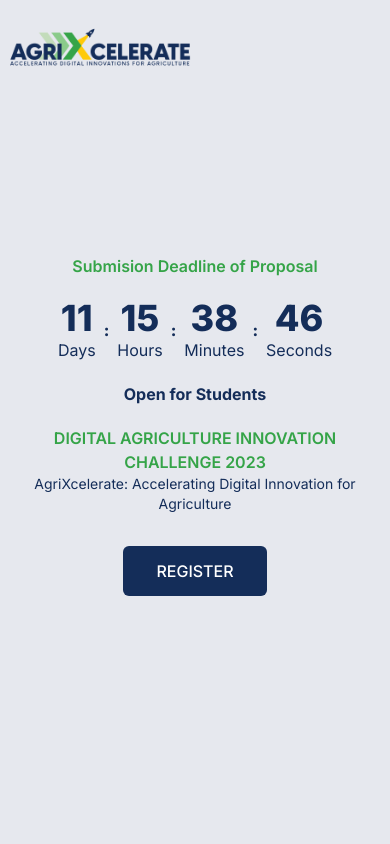
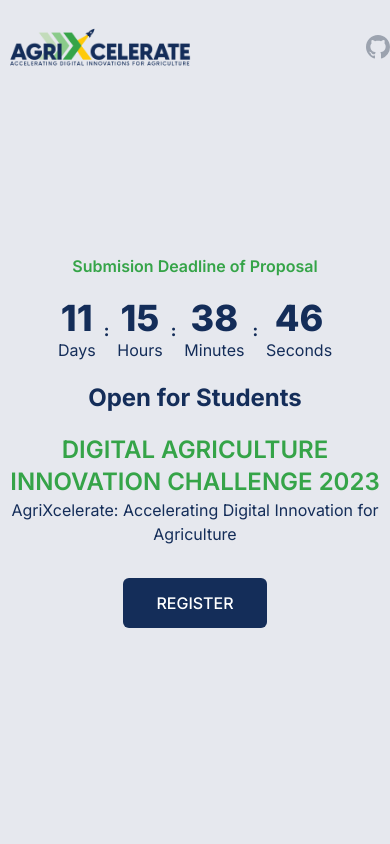
Before and after one commit to IamRimuruTempest/agrixcelerate, a Next.js app: page / in a window 390 px wide. Shown: the top 844 px of the page. Built offline with nearby package versions, Linux system fonts and the light colour scheme.

Commit message:
Initial Commit

```diff
--- a/src/app/Timer/index.js
+++ b/src/app/Timer/index.js
@@ -49,7 +49,7 @@
       <section>
         <div className="relative h-screen">
           <div className="flex flex-col justify-items-center items-center text-center max-w-screen-xl  mx-auto py-20 md:py-24">
-            <p className="text-[#35A448] text:1xl lg:text-4xl font-semibold mb-5 mt-20 ">
+            <p className="text-[#35A448] text:2xl lg:text-4xl font-semibold mb-5 mt-20 ">
               {" "}
               Submision Deadline of Proposal
             </p>
@@ -87,10 +87,10 @@
             <Openfor />
 
             <div className="mx-2">
-              <h1 className="text-[#35A448] text-1xl lg:text-2xl uppercase font-semibold">
+              <h1 className="text-[#35A448] text-2xl lg:text-3xl uppercase font-semibold">
                 Digital Agriculture Innovation Challenge 2023
               </h1>
-              <p className="text-[#142D59] text-sm lg:text-lg">
+              <p className="text-[#142D59] text-md lg:text-lg">
                 AgriXcelerate: Accelerating Digital Innovation for Agriculture
               </p>
             </div>
--- /dev/null
+++ b/src/app/components/Header.js
@@ -0,0 +1,56 @@
+import Image from "next/image";
+export default function Header() {
+  return (
+    <>
+      <header className="relative w-full mx-auto bg-[#e6e8ee] ">
+        <div className="max-w-screen-xl mx-auto">
+          <div className="flex justify-between items-center py-6 md:justify-start md:space-x-10">
+            <div className="lg:w-0 lg:flex-1">
+              <Image
+                height={200}
+                width={200}
+                src="/agrixcelerate.png"
+                alt="logo"
+                sizes="(max-width: 768px) 100vw"
+                objectFit="none"
+              />
+            </div>
+            <div className="-mr-2 -my-2 md:hidden">
+              <button className="inline-flex items-center justify-center p-2 rounded-md text-gray-400 hover:text-gray-500 hover:bg-gray-100 focus:outline-none focus:bg-gray-100 focus:text-gray-500 transition duration-150 ease-in-out">
+                <svg
+                  xmlns="http://www.w3.org/2000/svg"
+                  viewBox="0 0 16 16"
+                  fill="currentColor"
+                  className="h-6 w-6"
+                  aria-hidden="true"
+                >
+                  <path d="M8 0C3.58 0 0 3.58 0 8c0 3.54 2.29 6.53 5.47 7.59.4.07.55-.17.55-.38 0-.19-.01-.82-.01-1.49-2.01.37-2.53-.49-2.69-.94-.09-.23-.48-.94-.82-1.13-.28-.15-.68-.52-.01-.53.63-.01 1.08.58 1.23.82.72 1.21 1.87.87 2.33.66.07-.52.28-.87.51-1.07-1.78-.2-3.64-.89-3.64-3.95 0-.87.31-1.59.82-2.15-.08-.2-.36-1.02.08-2.12 0 0 .67-.21 2.2.82.64-.18 1.32-.27 2-.27.68 0 1.36.09 2 .27 1.53-1.04 2.2-.82 2.2-.82.44 1.1.16 1.92.08 2.12.51.56.82 1.27.82 2.15 0 3.07-1.87 3.75-3.65 3.95.29.25.54.73.54 1.48 0 1.07-.01 1.93-.01 2.2 0 .21.15.46.55.38A8.013 8.013 0 0016 8c0-4.42-3.58-8-8-8z"></path>
+                </svg>
+              </button>
+            </div>
+            <nav className="hidden md:flex space-x-10">
+              <a
+                className="text-base leading-6 font-medium text-secondary-500 hover:text-primary-500 border-transparent border-b-2 hover:border-primary-500 hover:border-b-primary hover:border-b-2 focus:outline-none focus:text-primary-500 transition duration-300"
+                href="/home"
+              >
+                Home
+              </a>
+              <a
+                className="text-base leading-6 font-medium text-secondary-500 hover:text-primary-500 border-transparent border-b-2 hover:border-primary-500 hover:border-b-primary hover:border-b-2 focus:outline-none focus:text-primary-500 transition duration-300"
+                href="/blog"
+              >
+                Blog
+              </a>
+              <a
+                className="text-base leading-6 font-medium text-secondary-500 hover:text-primary-500 border-transparent border-b-2 hover:border-primary-500 hover:border-b-primary hover:border-b-2 focus:outline-none focus:text-primary-500 transition duration-300"
+                href="/about"
+              >
+                About
+              </a>
+            </nav>
+          </div>
+        </div>
+      </header>
+    </>
+  );
+}
--- a/src/app/components/Openfor.js
+++ b/src/app/components/Openfor.js
@@ -30,7 +30,7 @@
 
   return (
     <>
-      <p className="text-[#142D59] text-1xl lg:text-3xl font-bold mb-5">Open for {currentText}</p>
+      <p className="text-[#142D59] text-2xl lg:text-3xl font-bold mb-5">Open for {currentText}</p>
     </>
   );
 }
--- a/src/app/page.js
+++ b/src/app/page.js
@@ -5,49 +5,11 @@
 import Mechanics from "./Mechanics";
 import Flowchart from "./Flowchart";
 
-
+import Header from "./components/Header";
 export default function Home() {
   return (
     <div className="flex flex-col min-h-screen">
-      <header className="relative w-full mx-auto bg-[#e6e8ee] ">
-        <div className="max-w-screen-xl mx-auto">
-          <div className="flex justify-between items-center py-6 md:justify-start md:space-x-10">
-            <div className="lg:w-0 lg:flex-1">
-              <Image
-                height={200}
-                width={200}
-                src="/agrixcelerate.png"
-                alt="logo"
-                sizes="(max-width: 768px) 100vw"
-                objectFit="none"
-              />
-            </div>
-            <div className="-mr-2 -my-2 md:hidden">
-              <button className="inline-flex items-center justify-center p-2 rounded-md text-gray-400 hover:text-gray-500 hover:bg-gray-100 focus:outline-none focus:bg-gray-100 focus:text-gray-500 transition duration-150 ease-in-out"></button>
-            </div>
-            <nav className="hidden md:flex space-x-10">
-              <a
-                className="text-base leading-6 font-medium text-secondary-500 hover:text-primary-500 border-transparent border-b-2 hover:border-primary-500 hover:border-b-primary hover:border-b-2 focus:outline-none focus:text-primary-500 transition duration-300"
-                href="/home"
-              >
-                Home
-              </a>
-              <a
-                className="text-base leading-6 font-medium text-secondary-500 hover:text-primary-500 border-transparent border-b-2 hover:border-primary-500 hover:border-b-primary hover:border-b-2 focus:outline-none focus:text-primary-500 transition duration-300"
-                href="/blog"
-              >
-                Blog
-              </a>
-              <a
-                className="text-base leading-6 font-medium text-secondary-500 hover:text-primary-500 border-transparent border-b-2 hover:border-primary-500 hover:border-b-primary hover:border-b-2 focus:outline-none focus:text-primary-500 transition duration-300"
-                href="/about"
-              >
-                About
-              </a>
-            </nav>
-          </div>
-        </div>
-      </header>
+      <Header />
       <main className="flex-grow">
         <Timer />
         <About />
```
